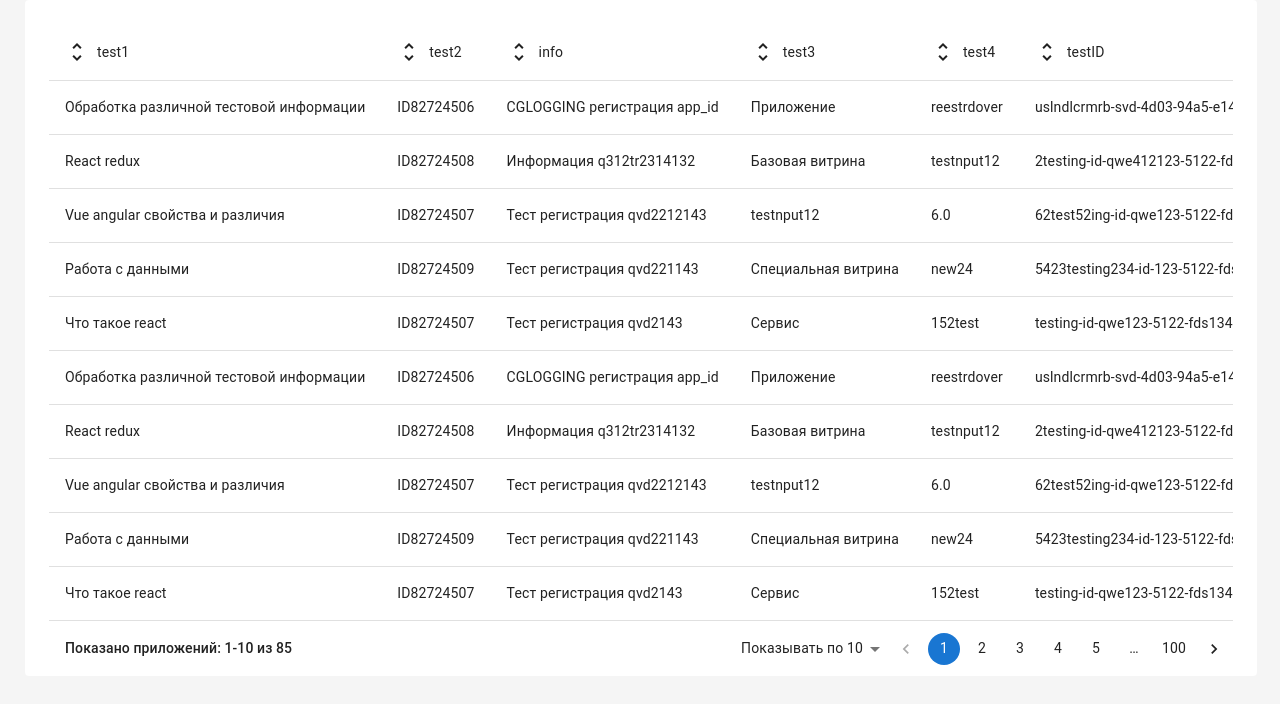
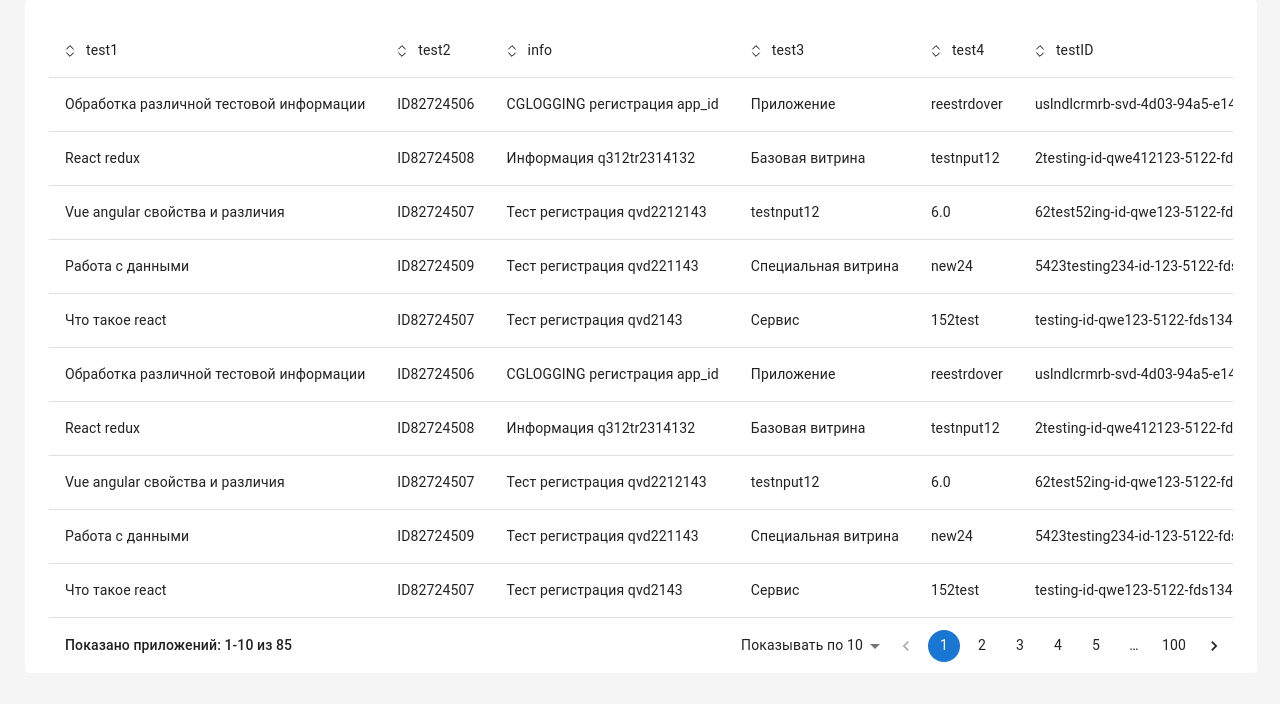
Before and after one commit to FrontendDevoloperr/table-mui, a React (Create React App) app: page / in a window 1280 px wide. Shown: the top 704 px of the page. Built offline with nearby package versions, Linux system fonts and the light colour scheme; the HTML template or start-up script is replaced by a standard one.

Commit message:
update src/components/table/index.jsx

```diff
--- a/src/components/table/index.jsx
+++ b/src/components/table/index.jsx
@@ -7,7 +7,6 @@ import TableHead from "@mui/material/TableHead";
 import TableRow from "@mui/material/TableRow";
 import Paper from "@mui/material/Paper";
 import Box from "@mui/material/Box";
-import UnfoldMoreIcon from "@mui/icons-material/UnfoldMore";
 import {
   Pagination,
   Typography,
@@ -148,6 +147,31 @@ const HeadTitle = [
   },
 ];
 
+function UnfoldMoreIcon() {
+  return (
+    <svg
+      width="13"
+      height="16"
+      viewBox="0 0 13 16"
+      fill="none"
+      xmlns="http://www.w3.org/2000/svg"
+    >
+      <path
+        d="M1.66683 10.0007L5.00016 13.334L8.3335 10.0007"
+        stroke="black"
+        stroke-linecap="round"
+        stroke-linejoin="round"
+      />
+      <path
+        d="M8.33317 5.99935L4.99984 2.66602L1.6665 5.99935"
+        stroke="black"
+        stroke-linecap="round"
+        stroke-linejoin="round"
+      />
+    </svg>
+  );
+}
+
 export default function BasicTable() {
   const [page, setPage] = React.useState(10);
 
@@ -189,7 +213,7 @@ export default function BasicTable() {
                         cursor: "pointer",
                       }}
                     >
-                      <UnfoldMoreIcon />{" "}
+                      <UnfoldMoreIcon />
                       <Typography
                         sx={{
                           width: "max-content",
```
